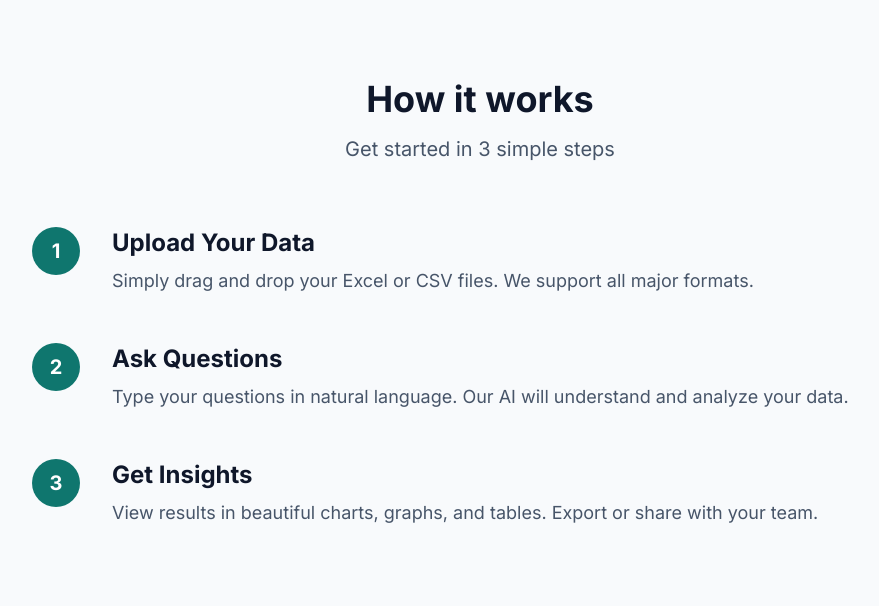
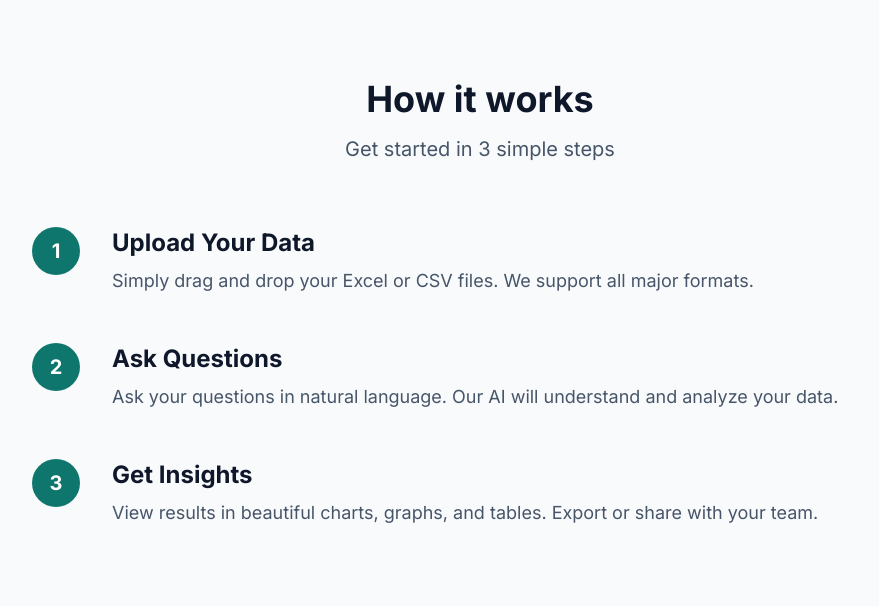
Before and after one commit to mehakasim/aurora_db, a Flask app: page / in a window 1280 px wide. Shown: the part 1314-1920 px from the top of the page, without its empty margins (160-1039 px from the left). Run offline with Flask 3, Linux system fonts and the light colour scheme; some libraries are stand-ins or nearby versions.

Commit message:
fix: Improve wording in the AI question prompt for clarity

```diff
--- a/frontend/templates/index.html
+++ b/frontend/templates/index.html
@@ -234,7 +234,7 @@ Analytics{% endblock %} {% block extra_head %}
               Ask Questions
             </h3>
             <p class="text-slate-600 text-lg">
-              Type your questions in natural language. Our AI will understand
+              Ask your questions in natural language. Our AI will understand
               and analyze your data.
             </p>
           </div>
```
